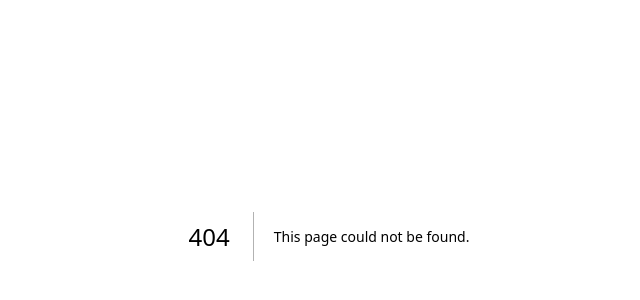
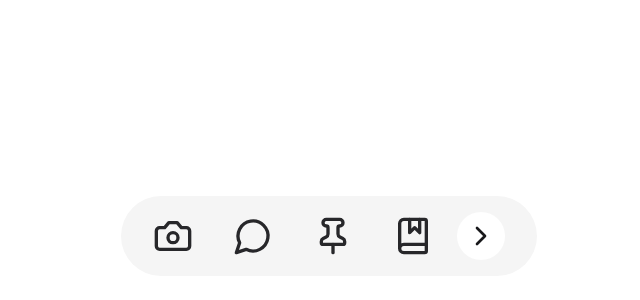
Before and after one commit to adeshgg/labs, a Next.js app: page /ui/extended-toolbar in a window 1280 px wide. Before the commit this address had no page. Shown: the part 164-464 px from the top of the page, without its empty margins (311-951 px from the left). Built offline with nearby package versions, Linux system fonts and the light colour scheme.

Commit message:
Added extended toolbar

```diff
--- a/app/page.tsx
+++ b/app/page.tsx
@@ -1,5 +1,5 @@
 import { Button } from '@/components/ui/button'
-import { Copy, Mic } from 'lucide-react'
+import { Copy, Mic, Wrench } from 'lucide-react'
 import Link from 'next/link'
 
 const items = [
@@ -12,6 +12,11 @@ const items = [
     name: 'Reveal n Copy',
     icon: <Copy className="h-8 w-8" />,
     href: '/ui/reveal-copy',
+  },
+  {
+    name: 'Extended Toolbar',
+    icon: <Wrench className="h-8 w-8" />,
+    href: '/ui/extended-toolbar',
   },
 ]
 
--- /dev/null
+++ b/app/ui/extended-toolbar/page.tsx
@@ -0,0 +1,86 @@
+'use client'
+
+import {
+  AudioLines,
+  BookMarked,
+  Camera,
+  ChevronLeft,
+  ChevronRight,
+  Clapperboard,
+  Headset,
+  Image,
+  MessageCircle,
+  Pin,
+} from 'lucide-react'
+import { useState } from 'react'
+import { AnimatePresence, motion } from 'motion/react'
+import { div } from 'motion/react-client'
+
+const iconsClasses = 'md:h-10 md:w-10 text-zinc-800'
+
+const views = {
+  1: [
+    { id: 1, element: <Camera className={iconsClasses} /> },
+    { id: 2, element: <MessageCircle className={iconsClasses} /> },
+    { id: 3, element: <Pin className={iconsClasses} /> },
+    { id: 4, element: <BookMarked className={iconsClasses} /> },
+  ],
+
+  2: [
+    { id: 1, element: <Image className={iconsClasses} /> },
+    { id: 2, element: <Clapperboard className={iconsClasses} /> },
+    { id: 3, element: <Headset className={iconsClasses} /> },
+    { id: 4, element: <AudioLines className={iconsClasses} /> },
+  ],
+}
+
+const ExtentedToolbar = () => {
+  const [view, setView] = useState<1 | 2>(1)
+
+  return (
+    <div className="flex h-dvh items-center justify-center">
+      <div className="grid h-full place-items-center">
+        <div className="bg-accent relative mx-10 overflow-hidden rounded-full px-8 py-4">
+          <AnimatePresence mode="popLayout" initial={false}>
+            <motion.div
+              key={view}
+              initial={{
+                x: view === 1 ? '-100%' : '100%',
+                opacity: 0,
+              }}
+              animate={{ x: '0%', opacity: 1 }}
+              exit={{
+                x: view === 1 ? '-100%' : '100%',
+                opacity: 0,
+              }}
+              transition={{ type: 'spring', bounce: 0.2 }}
+              className="flex items-center gap-10"
+            >
+              {view === 2 ? (
+                <button
+                  onClick={() => setView(1)}
+                  className="-mr-4 cursor-pointer rounded-full bg-white p-2"
+                >
+                  <ChevronLeft className="text-zinc-900 md:h-8 md:w-8" />
+                </button>
+              ) : null}
+              {views[view].map(icon => (
+                <div key={icon.id}>{icon.element}</div>
+              ))}
+              {view === 1 ? (
+                <button
+                  onClick={() => setView(2)}
+                  className="-ml-4 cursor-pointer rounded-full bg-white p-2"
+                >
+                  <ChevronRight className="text-zinc-900 md:h-8 md:w-8" />
+                </button>
+              ) : null}
+            </motion.div>
+          </AnimatePresence>
+        </div>
+      </div>
+    </div>
+  )
+}
+
+export default ExtentedToolbar
```
